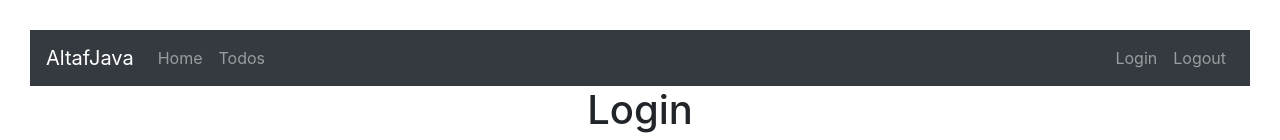
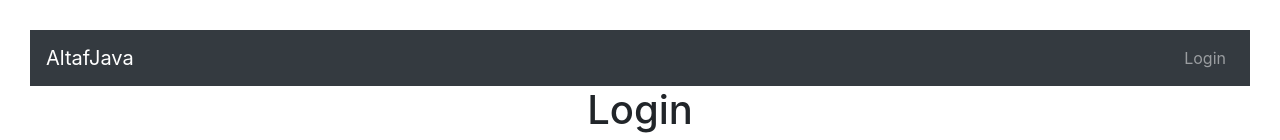
Before and after one commit to altafjava/react-todo-app, a React (Create React App) app: page /login in a window 1280 px wide. Shown: the top 140 px of the page. Built offline with nearby package versions, Linux system fonts and the light colour scheme.

Commit message:
AuthenticatedRoute created

```diff
--- /dev/null
+++ b/src/components/todo/AuthenticatedRoute.jsx
@@ -0,0 +1,15 @@
+import React, { Component } from "react";
+import Authenticationservice from "./AuthenticationService";
+import { Route, Redirect } from 'react-router-dom'
+
+class AuthenticatedRoute extends Component {
+    render() {
+        console.log('Authenticationservice.isUserLoggedIn=' + Authenticationservice.isUserLoggedIn())
+        if (Authenticationservice.isUserLoggedIn()) {
+            return <Route {...this.props} />
+        } else {
+            return <Redirect to="/login" />
+        }
+    }
+}
+export default AuthenticatedRoute
--- a/src/components/todo/AuthenticationService.js
+++ b/src/components/todo/AuthenticationService.js
@@ -4,8 +4,13 @@ class AuthenticationService {
         sessionStorage.setItem('authenticatedUser', username);
     }
 
-    logout(){
+    logout() {
         sessionStorage.removeItem("authenticatedUser");
+    }
+
+    isUserLoggedIn() {
+        let user = sessionStorage.getItem('authenticatedUser');
+        return user === null ? false : true
     }
 }
 export default new AuthenticationService()
--- a/src/components/todo/TodoApp.jsx
+++ b/src/components/todo/TodoApp.jsx
@@ -1,9 +1,11 @@
 import React, { Component } from 'react';
 import { BrowserRouter as Router, Route, Switch, Link } from 'react-router-dom'
 import AuthenticationService from './AuthenticationService.js'
+import AuthenticatedRoute from './AuthenticatedRoute'
 
 class TodoApp extends Component {
     render() {
+        console.log("todoApp render=");
         return (
             <div className="TodoApp">
                 <Router>
@@ -12,21 +14,39 @@ class TodoApp extends Component {
                         <Switch>
                             <Route path="/" exact component={LoginComponent} />
                             <Route path="/login" component={LoginComponent} />
-                            <Route path="/welcome/:name" component={WelcomeComponent} />
-                            <Route path="/todos" component={TodoComponent} />
-                            <Route path="/logout" component={LogoutComponent} />
+                            <AuthenticatedRoute path="/welcome/:name" component={WelcomeComponent} />
+                            <AuthenticatedRoute path="/todos" component={TodoComponent} />
+                            <AuthenticatedRoute path="/logout" component={LogoutComponent} />
                             <Route component={ErrorComponent} />
                         </Switch>
                         <FooterComponent />
                     </>
                 </Router>
-                {/* <LoginComponent />
-                <WelcomeComponent /> */}
             </div>
         )
     }
 }
-
+class HeaderComponent extends Component {
+    render() {
+        const isUserLoggedIn = AuthenticationService.isUserLoggedIn();
+        console.log("isUserLoggedIn=" + isUserLoggedIn)
+        return (
+            <header>
+                <nav className="navbar navbar-expand-md navbar-dark bg-dark">
+                    <div><a href="https://altafjava.blogspot.com" className="navbar-brand">AltafJava</a></div>
+                    <ul className="navbar-nav">
+                        {isUserLoggedIn && <li><Link className="nav-link" to="/welcome/altafjava">Home</Link></li>}
+                        {isUserLoggedIn && <li><Link className="nav-link" to="/todos">Todos</Link></li>}
+                    </ul>
+                    <ul className="navbar-nav navbar-collapse justify-content-end">
+                        {!isUserLoggedIn && <li><Link className="nav-link" to="/login">Login</Link></li>}
+                        {isUserLoggedIn && <li><Link className="nav-link" to="/logout" onClick={AuthenticationService.logout}>Logout</Link></li>}
+                    </ul>
+                </nav>
+            </header>
+        )
+    }
+}
 class LoginComponent extends Component {
     constructor(props) {
         super(props)
@@ -39,7 +59,6 @@ class LoginComponent extends Component {
         this.handleChange = this.handleChange.bind(this);
         this.loginClicked = this.loginClicked.bind(this)
     }
-
     render() {
         return (
             <div>
@@ -54,11 +73,9 @@ class LoginComponent extends Component {
             </div>
         )
     }
-
     handleChange(event) {
         this.setState({ [event.target.name]: event.target.value })
     }
-
     loginClicked() {
         if (this.state.username === 'altaf' && this.state.password === 'java') {
             AuthenticationService.registerSuccessfulLogin(this.state.username, this.state.password)
@@ -69,7 +86,6 @@ class LoginComponent extends Component {
         }
     }
 }
-
 class WelcomeComponent extends Component {
     render() {
         return (
@@ -80,7 +96,6 @@ class WelcomeComponent extends Component {
         )
     }
 }
-
 class TodoComponent extends Component {
     constructor(props) {
         super(props)
@@ -107,7 +122,7 @@ class TodoComponent extends Component {
                         </thead>
                         <tbody>
                             {this.state.todos.map(todo =>
-                                <tr>
+                                <tr key={todo.id}>
                                     <td>{todo.description}</td>
                                     <td>{todo.done.toString()}</td>
                                     <td>{todo.targetDate.toString()}</td>
@@ -117,25 +132,6 @@ class TodoComponent extends Component {
                     </table>
                 </div>
             </div>
-        )
-    }
-}
-class HeaderComponent extends Component {
-    render() {
-        return (
-            <header>
-                <nav className="navbar navbar-expand-md navbar-dark bg-dark">
-                    <div><a href="https://altafjava.blogspot.com" className="navbar-brand">AltafJava</a></div>
-                    <ul className="navbar-nav">
-                        <li><Link className="nav-link" to="/welcome/altafjava">Home</Link></li>
-                        <li><Link className="nav-link" to="/todos">Todos</Link></li>
-                    </ul>
-                    <ul className="navbar-nav navbar-collapse justify-content-end">
-                        <li><Link className="nav-link" to="/login">Login</Link></li>
-                        <li><Link className="nav-link" to="/logout" onClick={AuthenticationService.logout}>Logout</Link></li>
-                    </ul>
-                </nav>
-            </header>
         )
     }
 }
@@ -164,5 +160,4 @@ function ErrorComponent() {
     );
 
 }
-
 export default TodoApp
```
